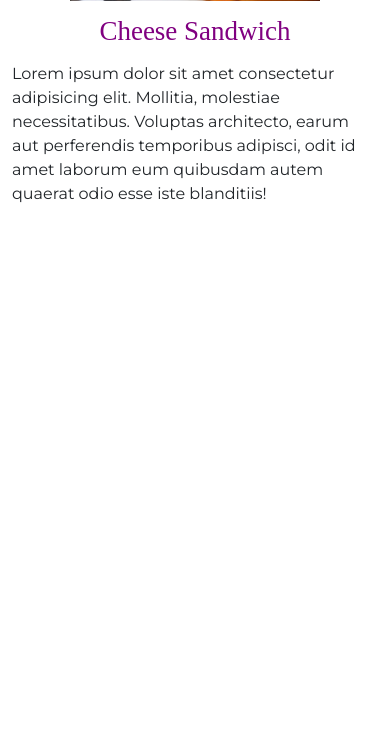
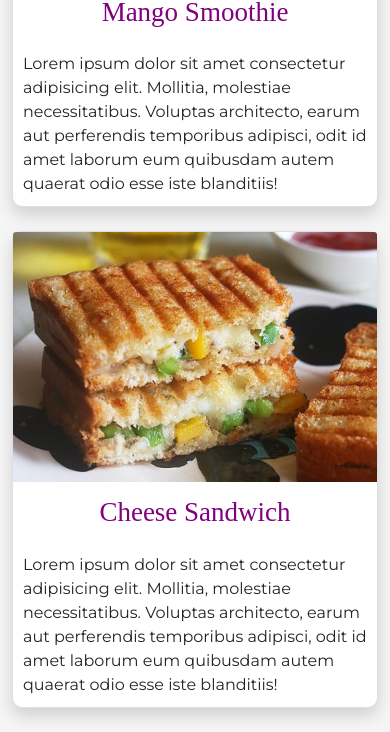
Before and after one commit to Kakadia-Zeel/Recipe-Corner, a PHP site: page / in a window 390 px wide. Shown: the part 3487-4219 px from the top of the page. Before the commit the page ends 3690 px from the top, so only its background shows below. Run offline with PHP 8.4, Linux system fonts and the light colour scheme.

Commit message:
Changed styling of navbar and cards. Also, improved the responsiveness of the page.

```diff
--- a/index.html
+++ b/index.html
@@ -26,7 +26,7 @@
 
 <body>
   <!-- Navbar start -->
-  <nav class="navbar navbar-expand-lg navbar-light">
+  <nav class="navbar navbar-expand-lg navbar-light shadow">
     <a class="navbar-brand" href="#"><img src="images/logo.png"></a>
 
     <button class="navbar-toggler" type="button" data-toggle="collapse" data-target="#navbar-nav"
@@ -90,6 +90,7 @@
       <div class="home-info-section-title">Why Recipe Corner?</div>
 
       <div class="col-md-4">
+        <div class="card mb-4 shadow">
           <img class="card-img-top mx-auto d-block" src="images/about1.gif" alt="Easy">
 
           <div class="home-info-section-inner-title">Easy</div>
@@ -101,8 +102,10 @@
             iste blanditiis!
           </div>
         </div>
+      </div>
 
       <div class="col-md-4">
+        <div class="card mb-4 shadow">
           <img class="card-img-top mx-auto d-block" src="images/about2.gif" alt="Quick">
 
           <div class="home-info-section-inner-title">Quick</div>
@@ -114,8 +117,10 @@
             iste blanditiis!
           </div>
         </div>
+      </div>
 
       <div class="col-md-4">
+        <div class="card mb-4 shadow">
           <img class="card-img-top mx-auto d-block" src="images/about3.gif" alt="Tasty">
 
           <div class="home-info-section-inner-title">Tasty</div>
@@ -129,6 +134,7 @@
         </div>
       </div>
     </div>
+  </div>
 
   <!-- Why us end -->
 
@@ -138,6 +144,7 @@
       <div class="home-info-section-title">Best Recipes Just for You! </div>
 
       <div class="col-md-4">
+        <div class="card mb-4 shadow">
           <img class="card-img-top mx-auto d-block" src="images/pizza.jpg" alt="Pizza">
 
           <div class="home-info-section-inner-title">Pizza</div>
@@ -149,8 +156,10 @@
             iste blanditiis!
           </div>
         </div>
+      </div>
 
       <div class="col-md-4">
+        <div class="card mb-4 shadow">
           <img class="card-img-top mx-auto d-block" src="images/mango-smoothie.jpg" alt="Mango Smoothie">
 
           <div class="home-info-section-inner-title">Mango Smoothie</div>
@@ -162,8 +171,10 @@
             iste blanditiis!
           </div>
         </div>
+      </div>
 
       <div class="col-md-4">
+        <div class="card mb-4 shadow">
           <img class="card-img-top mx-auto d-block" src="images/cheese-sandwich.jpg" alt="Cheese Sandwich">
 
           <div class="home-info-section-inner-title">Cheese Sandwich</div>
@@ -173,6 +184,7 @@
             Mollitia, molestiae necessitatibus. Voluptas architecto, earum aut perferendis
             temporibus adipisci, odit id amet laborum eum quibusdam autem quaerat odio esse
             iste blanditiis!
+          </div>
         </div>
       </div>
     </div>
--- a/maincss.css
+++ b/maincss.css
@@ -7,10 +7,14 @@
 /* Google fonts end */
 
 /* Styles */
+* {
+  box-sizing: border-box;
+}
 body {
   padding: 0px;
   margin: 0px;
   font-family: 'Montserrat', sans-serif;
+  background-color: whitesmoke;
 }
 
 /* Navbar start */
@@ -21,7 +25,7 @@ nav {
 .navbar img {
   width: 330px;
   height: 80px;
-  margin: 0 10px 0 0;
+  margin: 0 10px;
 }
 
 .navbar-nav {
@@ -33,9 +37,13 @@ nav {
   font-size: 20px;
 }
 
+.navbar-nav li a {
+  border-bottom: 3px solid transparent;
+}
+
 .navbar-nav li a:hover {
-  background-color: crimson;
-  color: aliceblue !important;
+  border-bottom: 3px solid crimson;
+  /* color: aliceblue !important; */
   transition: 0.5s;
 }
 /* Navbar end */
@@ -64,7 +72,7 @@ nav {
 }
 
 .get-started:hover {
-  background-color:purple;
+  background-color: purple;
   color: white;
   padding: 10px;
   transition: 0.5s;
@@ -78,6 +86,22 @@ nav {
 /* Home info section start */
 .home-info-section {
   margin-top: 30px;
+}
+
+.home-info-section .card {
+  border-radius: 10px;
+}
+
+.home-info-section img {
+  height: 250px;
+  object-fit:cover;
+  transform: scale(1);
+  transition: transform 0.7s ease;
+}
+
+.home-info-section img:hover {
+  transform: scale(1.05);
+  opacity: 0.8;
 }
 
 .home-info-section-title {
@@ -97,21 +121,19 @@ nav {
   color: purple;
 }
 
-.home-info-section img {
-  height: 200px;
-  width: 250px;
-  transform: scale(1);
-  transition: transform 0.7s ease;
-}
-
-.home-info-section img:hover {
-  width: 270px;
-  transform: scale(1.05);
-  opacity: 0.8;
-}
-
 .home-info-section-inner-text {
   font-family: 'Montserrat', cursive;
-  padding-bottom: 10px;
+  padding: 10px;
 }
 /* Home info section end */
+
+/* Media queries start*/
+@media (min-width: 768px) and (max-width: 992px) { /* These are the breakpoints as per Bootstrap */
+  /* To change the layout of cards of "home info section" when within this range */
+  .home-info-section {
+    width: 100%;
+    max-width: 100%;
+  }
+  /* Home info section media query end */
+}
+/* Media queries end */
```
Lines whose indentation alone changed are shown as unchanged.
